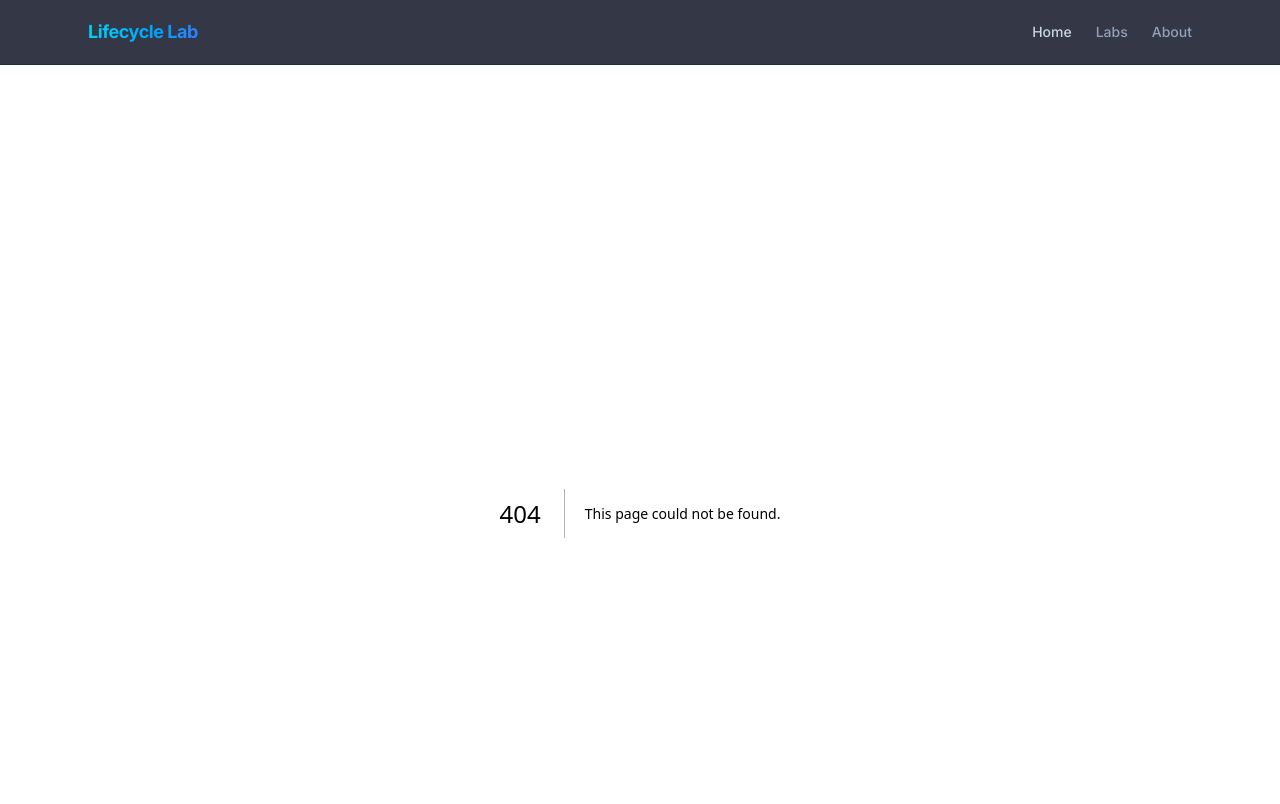
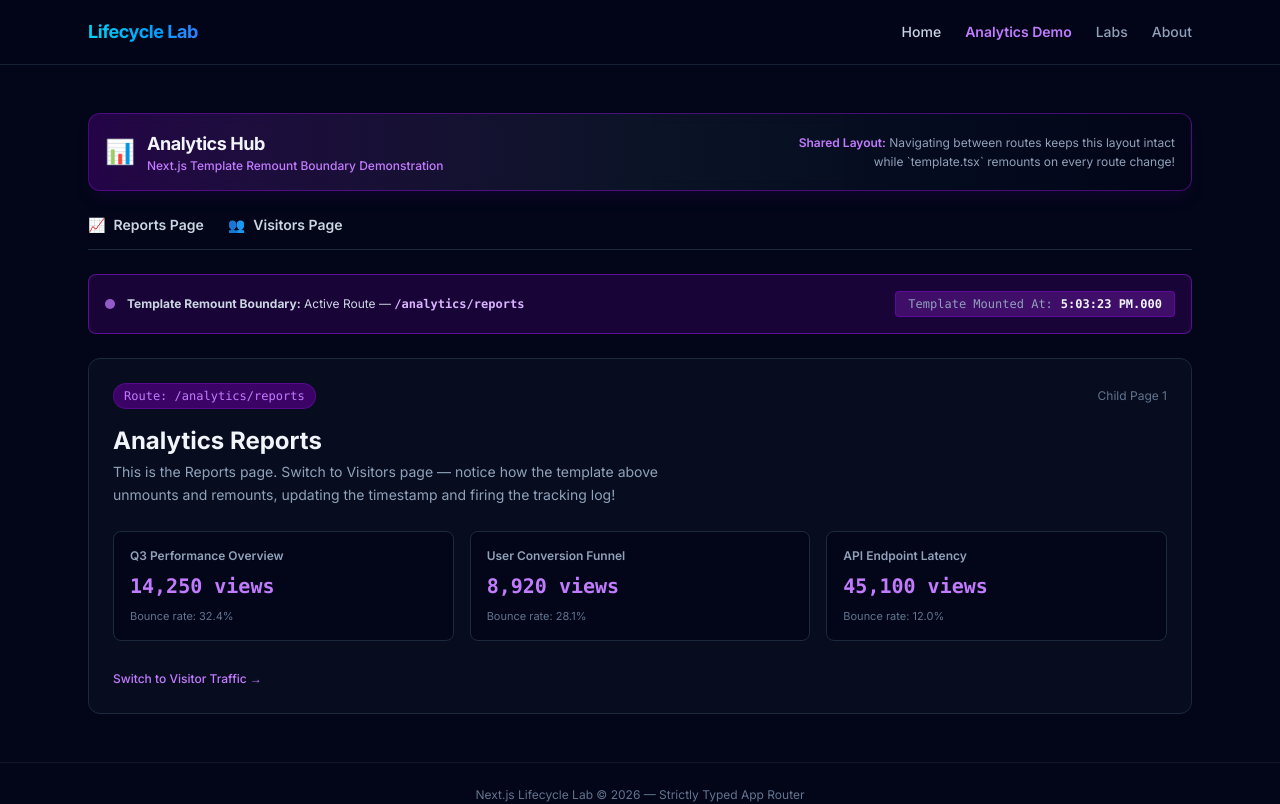
Before and after one commit to ProgrammerZain/nextjs-ui-patterns, a Next.js app: page /analytics/reports in a window 1280 px wide. Before the commit this address had no page. Shown: the top 804 px of the page. Built offline with nearby package versions, Linux system fonts and the light colour scheme.

Commit message:
feat: trigger entry animations on navigation using template

```diff
--- /dev/null
+++ b/app/analytics/layout.tsx
@@ -0,0 +1,53 @@
+import React from "react";
+import Link from "next/link";
+
+export default function AnalyticsLayout({
+  children,
+}: Readonly<{
+  children: React.ReactNode;
+}>): React.JSX.Element {
+  return (
+    <div className="space-y-6">
+      {/* Layout Header & Navigation */}
+      <div className="p-4 rounded-xl border border-purple-800/60 bg-gradient-to-r from-purple-950/60 via-slate-900/80 to-slate-950/90 backdrop-blur flex items-center justify-between shadow-lg shadow-purple-950/20">
+        <div className="flex items-center gap-3">
+          <span className="text-2xl">📊</span>
+          <div>
+            <h1 className="text-lg font-bold text-slate-100 tracking-tight">
+              Analytics Hub
+            </h1>
+            <p className="text-xs text-purple-400 font-medium">
+              Next.js Template Remount Boundary Demonstration
+            </p>
+          </div>
+        </div>
+
+        <div className="text-right text-xs text-slate-400 max-w-sm hidden md:block leading-relaxed">
+          <span className="text-purple-400 font-semibold">Shared Layout:</span>{" "}
+          Navigating between routes keeps this layout intact while `template.tsx` remounts on every route change!
+        </div>
+      </div>
+
+      {/* Shared Navigation Links */}
+      <nav className="border-b border-slate-800 flex items-center gap-6">
+        <Link
+          href="/analytics/reports"
+          className="pb-3 text-sm font-semibold border-b-2 border-transparent hover:border-purple-400 hover:text-purple-400 text-slate-300 hover:text-slate-100 transition-colors flex items-center gap-2"
+        >
+          <span>📈</span>
+          <span>Reports Page</span>
+        </Link>
+        <Link
+          href="/analytics/visitors"
+          className="pb-3 text-sm font-semibold border-b-2 border-transparent hover:border-purple-400 hover:text-purple-400 text-slate-300 hover:text-slate-100 transition-colors flex items-center gap-2"
+        >
+          <span>👥</span>
+          <span>Visitors Page</span>
+        </Link>
+      </nav>
+
+      {/* Render Template & Pages */}
+      <div>{children}</div>
+    </div>
+  );
+}
--- /dev/null
+++ b/app/analytics/page.tsx
@@ -0,0 +1,5 @@
+import { redirect } from "next/navigation";
+
+export default function AnalyticsIndex(): never {
+  redirect("/analytics/reports");
+}
--- /dev/null
+++ b/app/analytics/reports/page.tsx
@@ -0,0 +1,59 @@
+import React from "react";
+import Link from "next/link";
+
+interface ReportItem {
+  id: string;
+  name: string;
+  views: string;
+  bounceRate: string;
+}
+
+const mockReports: ReportItem[] = [
+  { id: "rep-1", name: "Q3 Performance Overview", views: "14,250", bounceRate: "32.4%" },
+  { id: "rep-2", name: "User Conversion Funnel", views: "8,920", bounceRate: "28.1%" },
+  { id: "rep-3", name: "API Endpoint Latency", views: "45,100", bounceRate: "12.0%" },
+];
+
+export default function ReportsPage(): React.JSX.Element {
+  return (
+    <div className="space-y-6">
+      <div className="p-6 rounded-xl border border-slate-800 bg-slate-900/40 space-y-4">
+        <div className="flex items-center justify-between">
+          <div className="inline-flex items-center gap-2 px-2.5 py-1 rounded-full bg-purple-950 text-purple-400 text-xs font-mono font-medium border border-purple-800/50">
+            Route: /analytics/reports
+          </div>
+          <span className="text-xs text-slate-500">Child Page 1</span>
+        </div>
+
+        <div>
+          <h1 className="text-2xl font-bold text-slate-100">Analytics Reports</h1>
+          <p className="text-slate-400 text-sm mt-1 leading-relaxed max-w-xl">
+            This is the Reports page. Switch to Visitors page — notice how the template above unmounts and remounts, updating the timestamp and firing the tracking log!
+          </p>
+        </div>
+
+        <div className="grid grid-cols-1 sm:grid-cols-3 gap-4 pt-2">
+          {mockReports.map((item) => (
+            <div
+              key={item.id}
+              className="p-4 rounded-lg bg-slate-950 border border-slate-800 space-y-2"
+            >
+              <div className="text-xs text-slate-400 font-semibold">{item.name}</div>
+              <div className="text-xl font-mono font-bold text-purple-400">{item.views} views</div>
+              <div className="text-[11px] text-slate-500">Bounce rate: {item.bounceRate}</div>
+            </div>
+          ))}
+        </div>
+
+        <div className="pt-2">
+          <Link
+            href="/analytics/visitors"
+            className="inline-flex items-center gap-2 text-xs font-medium text-purple-400 hover:text-purple-300 transition-colors"
+          >
+            Switch to Visitor Traffic &rarr;
+          </Link>
+        </div>
+      </div>
+    </div>
+  );
+}
--- /dev/null
+++ b/app/analytics/template.tsx
@@ -0,0 +1,49 @@
+"use client";
+
+import React, { useState, useEffect } from "react";
+import { usePathname } from "next/navigation";
+
+export default function AnalyticsTemplate({
+  children,
+}: Readonly<{
+  children: React.ReactNode;
+}>): React.JSX.Element {
+  const pathname = usePathname();
+  const [mountedAt, setMountedAt] = useState<string>("");
+
+  useEffect(() => {
+    console.log("Tracking page view for:", pathname);
+    const now = new Date();
+    const formatted = `${now.toLocaleTimeString()}.${now
+      .getMilliseconds()
+      .toString()
+      .padStart(3, "0")}`;
+    setMountedAt(formatted);
+  }, [pathname]);
+
+  return (
+    <div className="space-y-6">
+      {/* Template Remount Banner */}
+      <div className="p-4 rounded-lg border border-purple-800/80 bg-purple-950/40 flex items-center justify-between text-xs animate-in fade-in duration-200">
+        <div className="flex items-center gap-3">
+          <span className="w-2.5 h-2.5 rounded-full bg-purple-400 animate-pulse"></span>
+          <span className="text-slate-300">
+            <strong>Template Remount Boundary:</strong> Active Route &mdash;{" "}
+            <code className="text-purple-300 font-mono font-semibold">
+              {pathname}
+            </code>
+          </span>
+        </div>
+        <div className="font-mono text-purple-300 bg-purple-900/60 px-3 py-1 rounded border border-purple-700/50 flex items-center gap-2">
+          <span className="text-slate-400">Template Mounted At:</span>
+          <span className="font-bold text-slate-100">
+            {mountedAt || "Initializing..."}
+          </span>
+        </div>
+      </div>
+
+      {/* Template Child Content */}
+      <div>{children}</div>
+    </div>
+  );
+}
--- /dev/null
+++ b/app/analytics/visitors/page.tsx
@@ -0,0 +1,58 @@
+import React from "react";
+import Link from "next/link";
+
+interface VisitorSegment {
+  region: string;
+  count: string;
+  growth: string;
+}
+
+const mockVisitors: VisitorSegment[] = [
+  { region: "North America", count: "124,500", growth: "+14.2%" },
+  { region: "Europe", count: "89,100", growth: "+8.7%" },
+  { region: "Asia Pacific", count: "65,400", growth: "+22.5%" },
+];
+
+export default function VisitorsPage(): React.JSX.Element {
+  return (
+    <div className="space-y-6">
+      <div className="p-6 rounded-xl border border-slate-800 bg-slate-900/40 space-y-4">
+        <div className="flex items-center justify-between">
+          <div className="inline-flex items-center gap-2 px-2.5 py-1 rounded-full bg-purple-950 text-purple-400 text-xs font-mono font-medium border border-purple-800/50">
+            Route: /analytics/visitors
+          </div>
+          <span className="text-xs text-slate-500">Child Page 2</span>
+        </div>
+
+        <div>
+          <h1 className="text-2xl font-bold text-slate-100">Visitor Traffic</h1>
+          <p className="text-slate-400 text-sm mt-1 leading-relaxed max-w-xl">
+            This is the Visitors page. Check the console — `Tracking page view for: /analytics/visitors` was triggered on template remount!
+          </p>
+        </div>
+
+        <div className="grid grid-cols-1 sm:grid-cols-3 gap-4 pt-2">
+          {mockVisitors.map((v) => (
+            <div
+              key={v.region}
+              className="p-4 rounded-lg bg-slate-950 border border-slate-800 space-y-2"
+            >
+              <div className="text-xs text-slate-400 font-semibold">{v.region}</div>
+              <div className="text-xl font-mono font-bold text-purple-400">{v.count}</div>
+              <div className="text-[11px] text-emerald-400 font-medium">Growth: {v.growth}</div>
+            </div>
+          ))}
+        </div>
+
+        <div className="pt-2">
+          <Link
+            href="/analytics/reports"
+            className="inline-flex items-center gap-2 text-xs font-medium text-purple-400 hover:text-purple-300 transition-colors"
+          >
+            &larr; Switch back to Reports Page
+          </Link>
+        </div>
+      </div>
+    </div>
+  );
+}
--- a/app/layout.tsx
+++ b/app/layout.tsx
@@ -34,6 +34,12 @@ export default function RootLayout({
                 Home
               </Link>
               <Link
+                href="/analytics/reports"
+                className="text-purple-400 hover:text-purple-300 font-semibold transition-colors"
+              >
+                Analytics Demo
+              </Link>
+              <Link
                 href="/labs"
                 className="text-slate-400 hover:text-cyan-400 transition-colors"
               >
```
